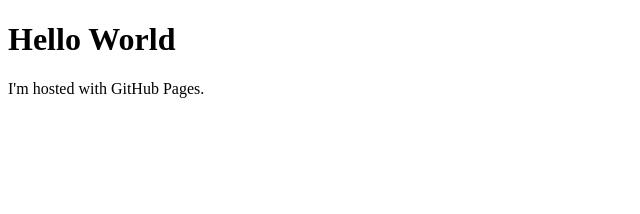
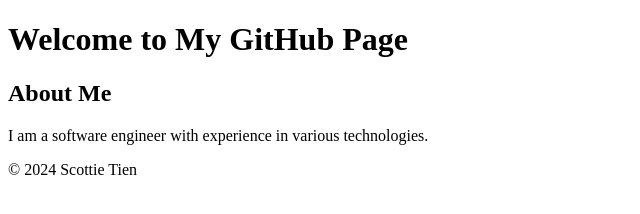
Before and after one commit to ScottieTien/scottietien.github.io, a plain HTML site: page index.html in a window 1280 px wide. Shown: the whole page, without its empty margins (0-640 px from the left). Drawn offline with Linux system fonts and the light colour scheme.

Commit message:
initial commit

```diff
--- a/index.html
+++ b/index.html
@@ -1,7 +1,23 @@
 <!DOCTYPE html>
-<html>
+<html lang="en">
+<head>
+    <meta charset="UTF-8">
+    <meta name="viewport" content="width=device-width, initial-scale=1.0">
+    <title>Welcome to My GitHub Page</title>
+    <link rel="stylesheet" href="styles.css">
+</head>
 <body>
-<h1>Hello World</h1>
-<p>I'm hosted with GitHub Pages.</p>
+    <header>
+        <h1>Welcome to My GitHub Page</h1>
+    </header>
+    <main>
+        <section>
+            <h2>About Me</h2>
+            <p>I am a software engineer with experience in various technologies.</p>
+        </section>
+    </main>
+    <footer>
+        <p>&copy; 2024 Scottie Tien</p>
+    </footer>
 </body>
 </html>
```
